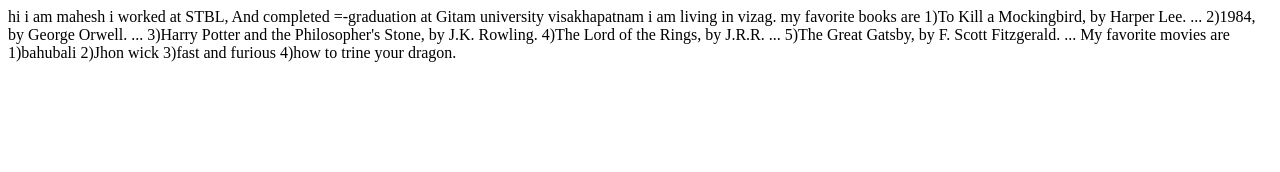
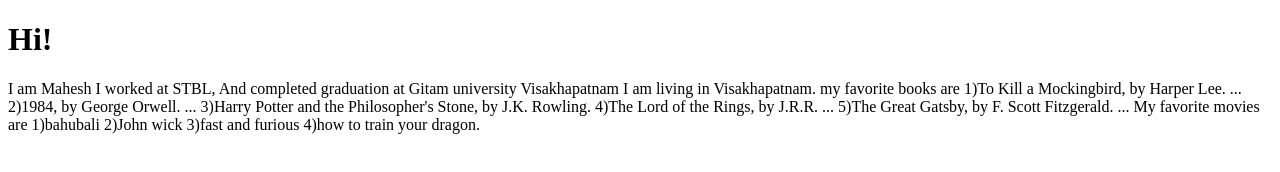
Before and after one commit to maheshlalam/student-name-site, a plain HTML site: page index.html in a window 1280 px wide. Drawn offline with Linux system fonts and the light colour scheme.

Commit message:
fixed typos

```diff
--- a/index.html
+++ b/index.html
@@ -6,11 +6,11 @@
     <title>studentsite</title>
 </head>
 <body>
-    hi
-    i am mahesh
-    i worked at STBL,
-    And completed =-graduation at Gitam university visakhapatnam
-    i am living in vizag.
+    <h1>Hi! </h1>
+    I am Mahesh
+    I worked at STBL,
+    And completed graduation at Gitam university Visakhapatnam
+    I am living in Visakhapatnam.
 
     my favorite books are
     1)To Kill a Mockingbird, by Harper Lee. ...
@@ -22,9 +22,9 @@
 
     My favorite movies are
     1)bahubali
-    2)Jhon wick
+    2)John wick
     3)fast and furious
-    4)how to trine your dragon.
+    4)how to train your dragon.
 
 </body>
 </html>
```
